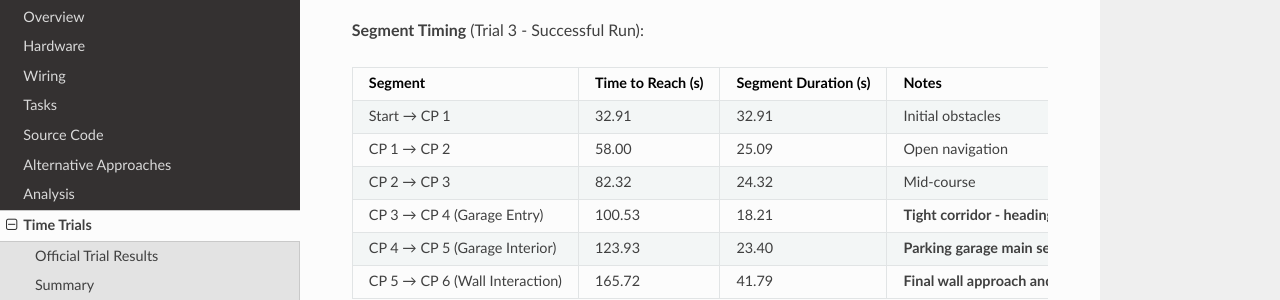
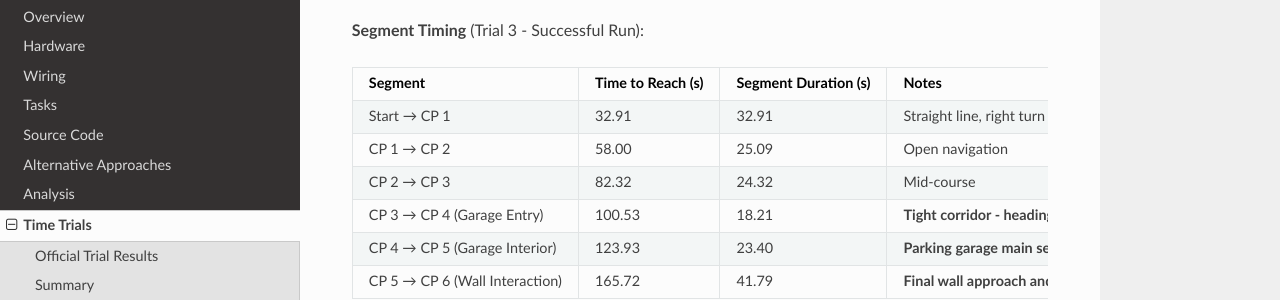
Before and after one commit to shwanpla/ME-405-Term-Project, a Sphinx documentation site: the page built from docs/time_trials.rst, in a window 1280 px wide and 900 px high, scrolled down 2851 px. Shown: the part 151-451 px from the top of the window. Built offline with Sphinx 7.4.7 and the Read the Docs theme 3.1.0, drawn with Linux system fonts in a browser that asks for light colours.

Commit message:
Time trials and added track images

```diff
--- a/docs/time_trials.rst
+++ b/docs/time_trials.rst
@@ -188,7 +188,7 @@
    * - Start → CP 1
      - 32.91
      - 32.91
-     - Initial obstacles
+     - Straight line, right turn fork (Radius = ),
    * - CP 1 → CP 2
      - 58.00
      - 25.09
```
Also changed, not shown: docs/images/Line Following Tests.png (added), docs/images/Obstacle_Course.png (added).
